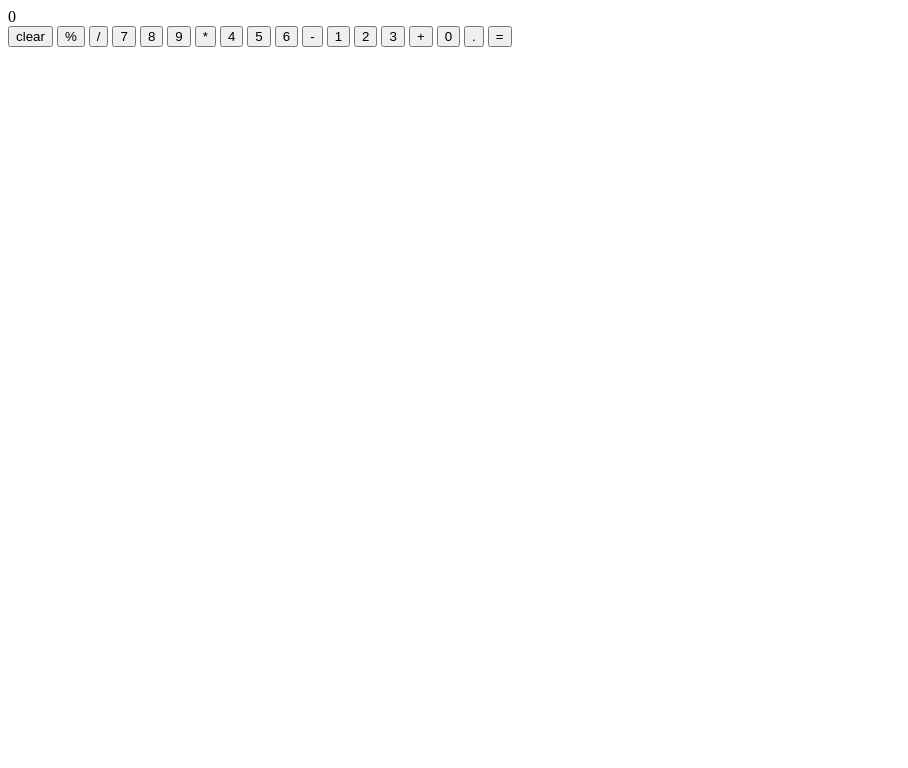
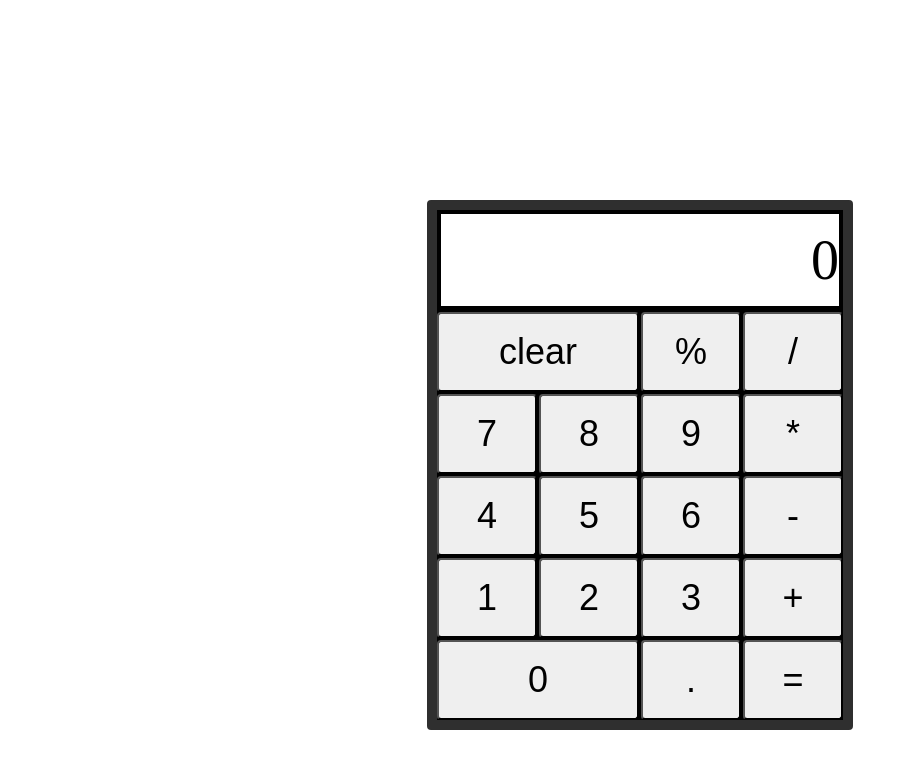
Before and after one commit to KongenOnGithub/calculator, a plain HTML site: page index.html in a window 1280 px wide. Shown: the whole page, without its empty margins (0-908 px from the left). Drawn offline with Linux system fonts and the light colour scheme.

Commit message:
Add the stylesheet and the general looks

```diff
--- a/index.html
+++ b/index.html
@@ -5,6 +5,7 @@
     <meta http-equiv="X-UA-Compatible" content="IE=edge">
     <meta name="viewport" content="width=device-width, initial-scale=1.0">
     <title>Calculator</title>
+    <link rel="stylesheet" href="style.css">
 </head>
 <body>
     <div class="container">
@@ -13,22 +14,22 @@
       </div>
       <button class="clear">clear</button>
       <button class="percent">%</button>
-      <button class="divide">/</button>
-      <button class="7">7</button>
-      <button class="8">8</button>
-      <button class="9">9</button>
-      <button class="multiply">*</button>
-      <button class="4">4</button>
-      <button class="5">5</button>
-      <button class="6">6</button>
-      <button class="subtract">-</button>
-      <button class="1">1</button>
-      <button class="2">2</button>
-      <button class="3">3</button>
-      <button class="addition">+</button>
-      <button class="0">0</button>
+      <button class="operator">/</button>
+      <button class="operand">7</button>
+      <button class="operand">8</button>
+      <button class="operand">9</button>
+      <button class="operator">*</button>
+      <button class="operand">4</button>
+      <button class="operand">5</button>
+      <button class="operand">6</button>
+      <button class="operator">-</button>
+      <button class="operand">1</button>
+      <button class="operand">2</button>
+      <button class="operand">3</button>
+      <button class="operator">+</button>
+      <button id="zero" class="operand">0</button>
       <button class="decimal">.</button>
-      <button class="equation">=</button>
+      <button class="equals">=</button>
     </div>
 
 </body>
--- /dev/null
+++ b/style.css
@@ -0,0 +1,39 @@
+body {
+    display: flex;
+    align-items: center;
+    justify-content: center;
+    margin-top: 200px;
+}
+.container {
+    display:grid;
+    grid-template-columns: repeat(4, 100px);
+    grid-template-rows: minmax(100px,auto) repeat(5, 80px);
+    background-color: black;
+    border: 10px solid rgba(47,47,47,1);
+    border-radius: 4px;
+    gap: 2px;
+}
+
+.display {
+    grid-column:1/span 4;
+    background-color: white;
+    margin:4px;
+    display:flex;
+    align-items: center;
+    justify-content: flex-end;
+    font-size: 56px;
+}
+
+.clear {
+    grid-column: 1/ span 2;
+}
+
+#zero {
+    grid-column: 1/ span 2;
+}
+
+button {
+    border-radius: 4px;
+    box-shadow: none;
+    font-size: 36px;
+}
```
